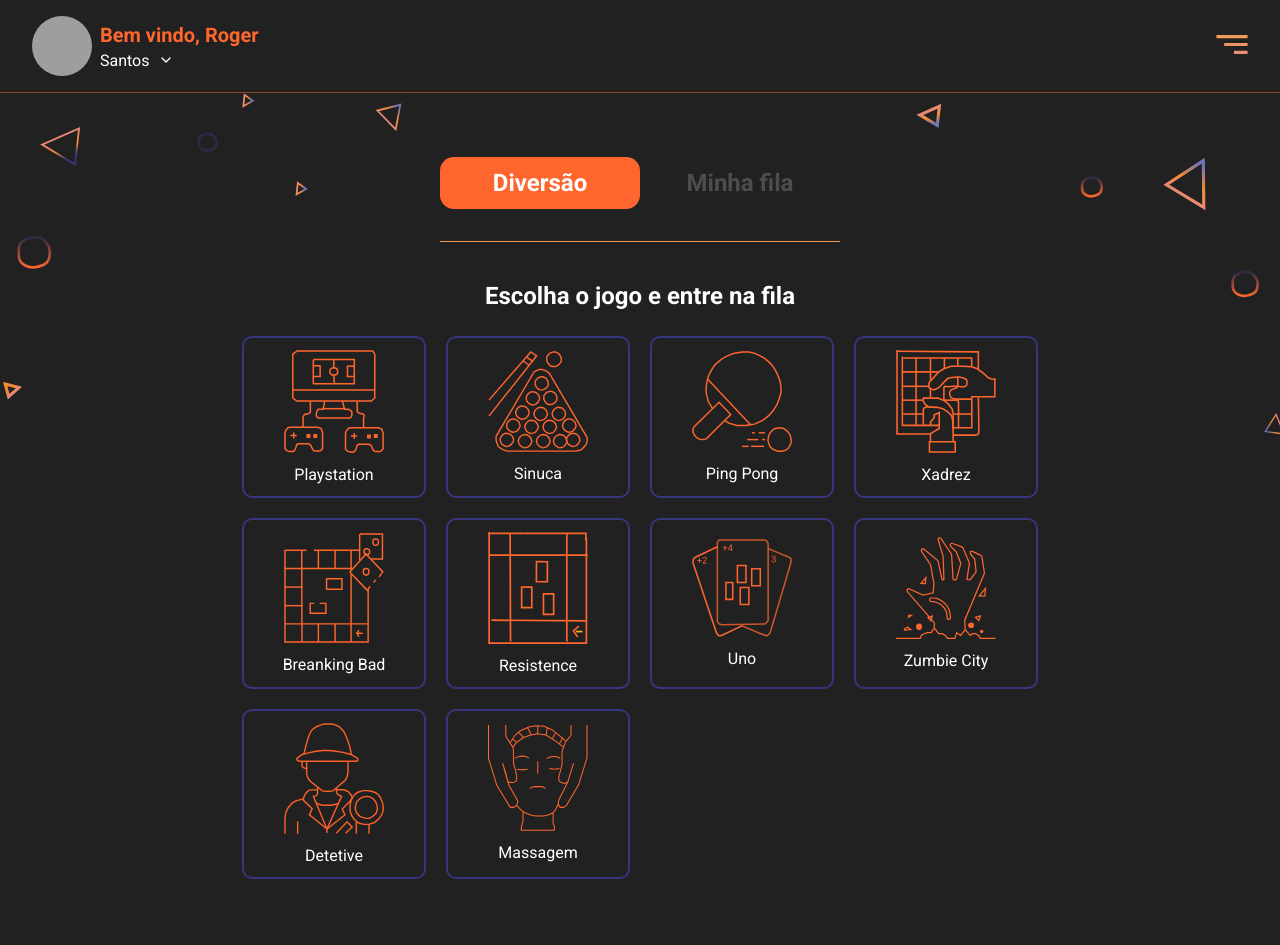
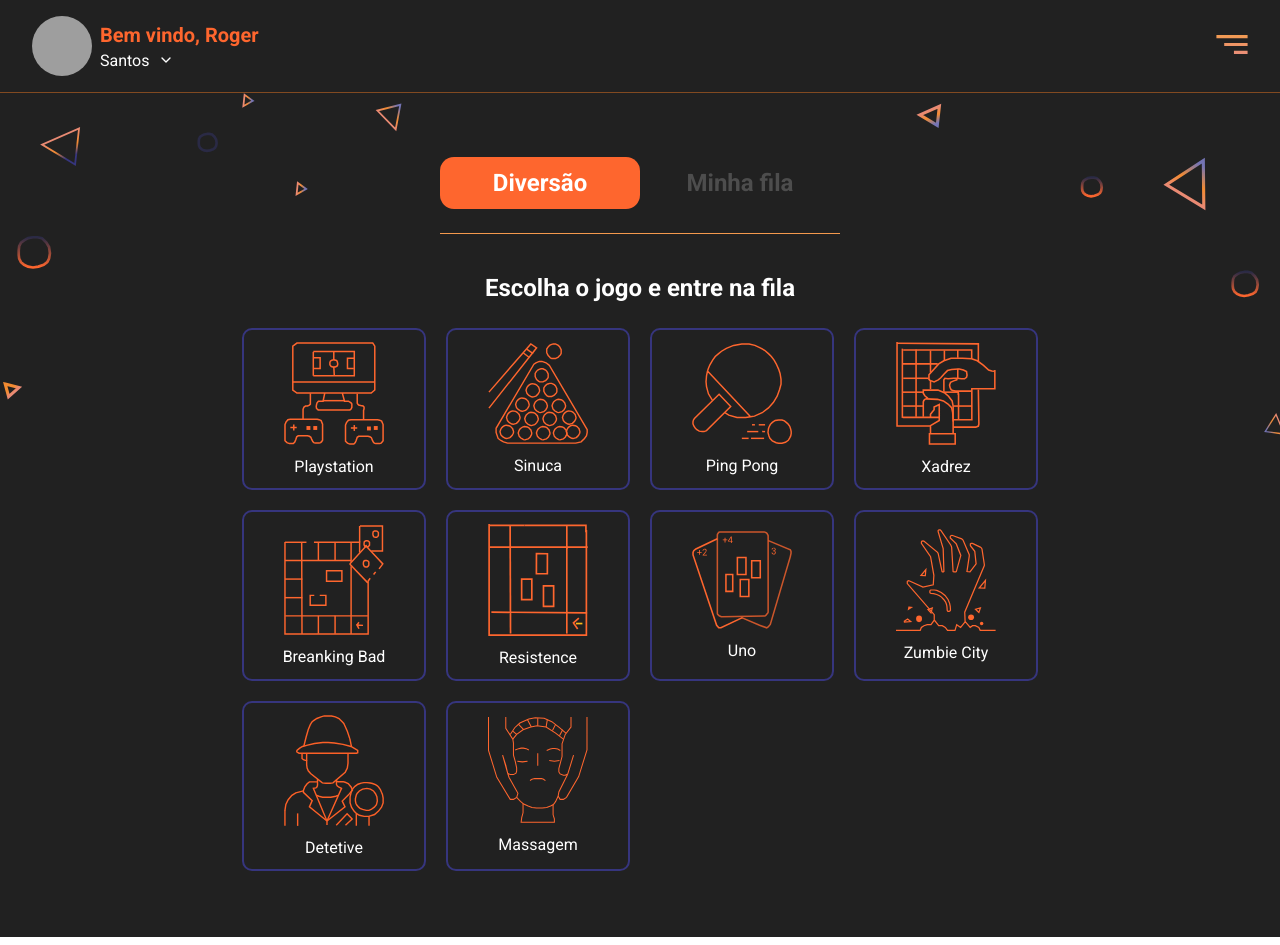
Before and after one commit to rbmelolima/FIFO-Web, a React (Create React App) app: page /filas in a window 1280 px wide. Built offline with nearby package versions, Linux system fonts and the light colour scheme; grey boxes are pictures that could not be loaded; a web font is replaced by a local one.

Commit message:
style: diminuindo o padding bottom do Functions

```diff
--- a/src/pages/queues/styles.ts
+++ b/src/pages/queues/styles.ts
@@ -17,7 +17,7 @@ export const Page = styled.div`
 `;
 
 export const Functions = styled.div`
-  padding-bottom: 32px;
+  padding-bottom: 24px;
   border-bottom: 1px solid #F4994D;
   max-width: 400px;
   width: 100%;
```
